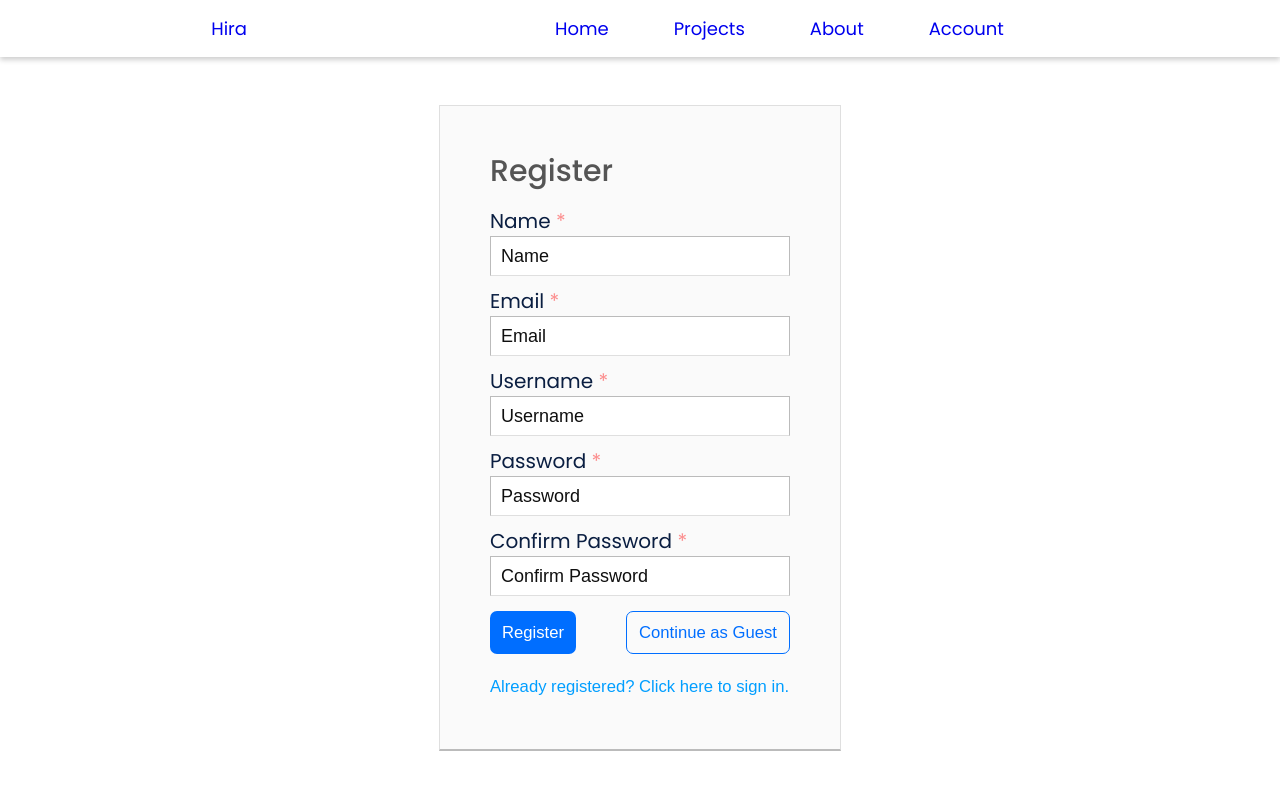
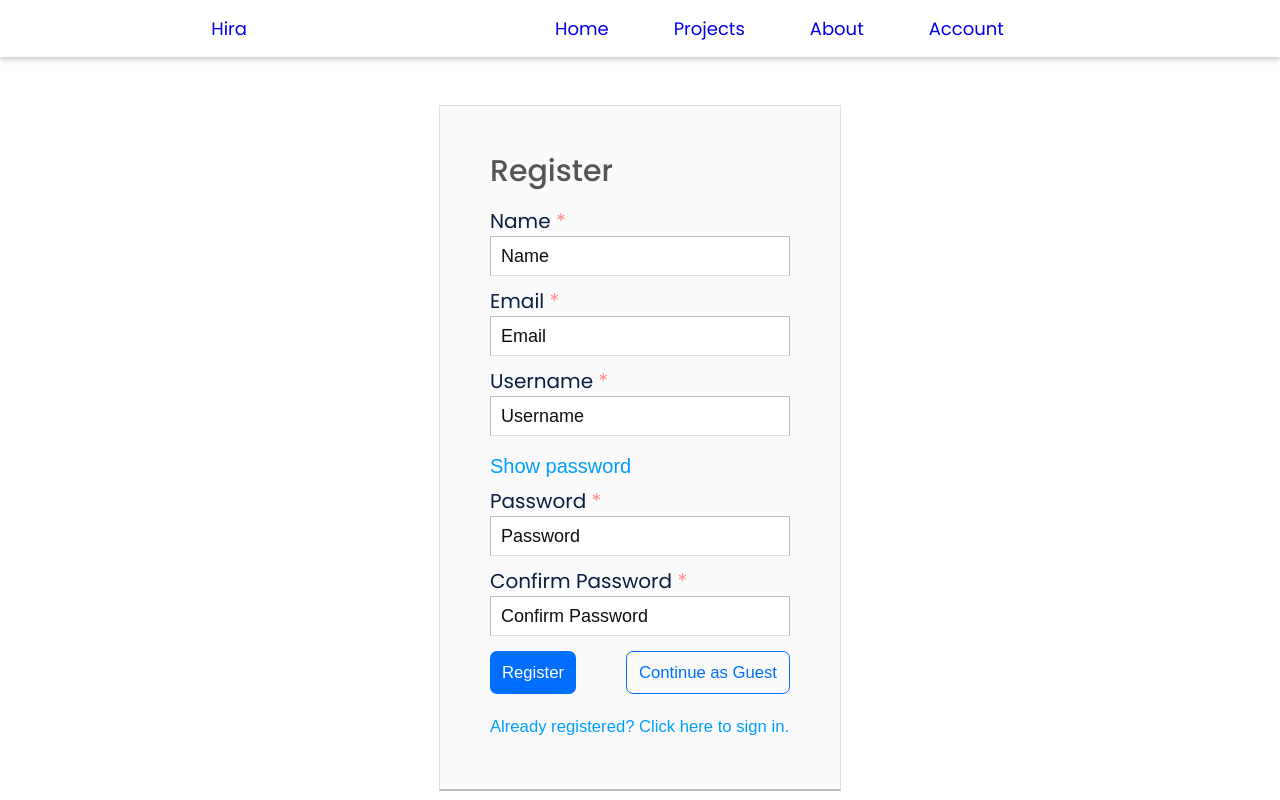
Before and after one commit to CodeAlanSanchez/project-manager-cra, a React (Create React App) app: page /account in a window 1280 px wide. Shown: the top 800 px of the page. Built offline with nearby package versions, Linux system fonts and the light colour scheme.

Commit message:
Add show password feature

```diff
--- a/src/components/AuthForm/Login/index.tsx
+++ b/src/components/AuthForm/Login/index.tsx
@@ -3,18 +3,22 @@ import Button from 'components/Button/Button';
 import MyInput from 'components/Input';
 import { useAppDispatch } from 'hooks';
 import { FormEvent, useState } from 'react';
+import { useNavigate } from 'react-router-dom';
 
 interface Props {
   register: Boolean;
   setRegister: Function;
+  visible: Boolean;
   setVisible: Function;
 }
 
 const LoginForm: React.FC<Props> = ({
   register,
   setRegister,
+  visible,
   setVisible,
 }: Props) => {
+  const navigate = useNavigate();
   const dispatch = useAppDispatch();
   const [form, setForm] = useState({
     identifier: '',
@@ -24,6 +28,7 @@ const LoginForm: React.FC<Props> = ({
   const handleSubmit = (e: FormEvent<HTMLFormElement>) => {
     e.preventDefault();
     dispatch(signIn(form));
+    navigate(0);
   };
 
   const handleGuest = () => {
@@ -45,9 +50,18 @@ const LoginForm: React.FC<Props> = ({
           setForm({ ...form, identifier: e.target.value })
         }
       />
+      <Button
+        onClick={() => setVisible((prev: Boolean) => !prev)}
+        type="button"
+        styles={{ marginBottom: '10px' }}
+        link
+      >
+        {visible ? 'Hide' : 'Show'} password
+      </Button>
       <MyInput
         name="username"
         label="Password"
+        type={visible ? 'text' : 'password'}
         required
         placeholder="Password"
         onChange={(e: React.ChangeEvent<HTMLInputElement>) =>
--- a/src/components/AuthForm/Register/index.tsx
+++ b/src/components/AuthForm/Register/index.tsx
@@ -8,12 +8,14 @@ import 'styles/components/_form.scss';
 interface Props {
   register: Boolean;
   setRegister: Function;
+  visible: Boolean;
   setVisible: Function;
 }
 
 const RegisterForm: React.FC<Props> = ({
   register,
   setRegister,
+  visible,
   setVisible,
 }: Props) => {
   const dispatch = useAppDispatch();
@@ -67,11 +69,20 @@ const RegisterForm: React.FC<Props> = ({
           setForm({ ...form, username: e.target.value })
         }
       />
+      <Button
+        onClick={() => setVisible((prev: Boolean) => !prev)}
+        type="button"
+        styles={{ marginBottom: '10px' }}
+        link
+      >
+        {visible ? 'Hide' : 'Show'} password
+      </Button>
       <MyInput
         name="username"
         label="Password"
+        type={visible ? 'text' : 'password'}
+        required
         placeholder="Password"
-        required
         onChange={(e: React.ChangeEvent<HTMLInputElement>) =>
           setForm({ ...form, password: e.target.value })
         }
@@ -79,6 +90,7 @@ const RegisterForm: React.FC<Props> = ({
       <MyInput
         name="password_confirmation"
         label="Confirm Password"
+        type={visible ? 'text' : 'password'}
         placeholder="Confirm Password"
         required
         onChange={(e: React.ChangeEvent<HTMLInputElement>) =>
--- a/src/components/AuthForm/index.tsx
+++ b/src/components/AuthForm/index.tsx
@@ -9,12 +9,14 @@ const AuthForm: React.FC = () => {
     <RegisterForm
       register={register}
       setRegister={setRegister}
+      visible={visible}
       setVisible={setVisible}
     />
   ) : (
     <LoginForm
       register={register}
       setRegister={setRegister}
+      visible={visible}
       setVisible={setVisible}
     />
   );
```
